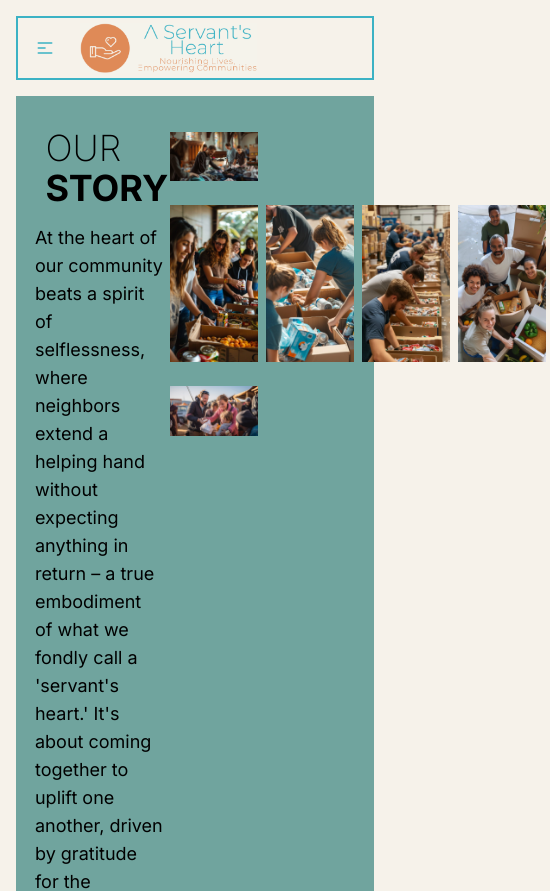
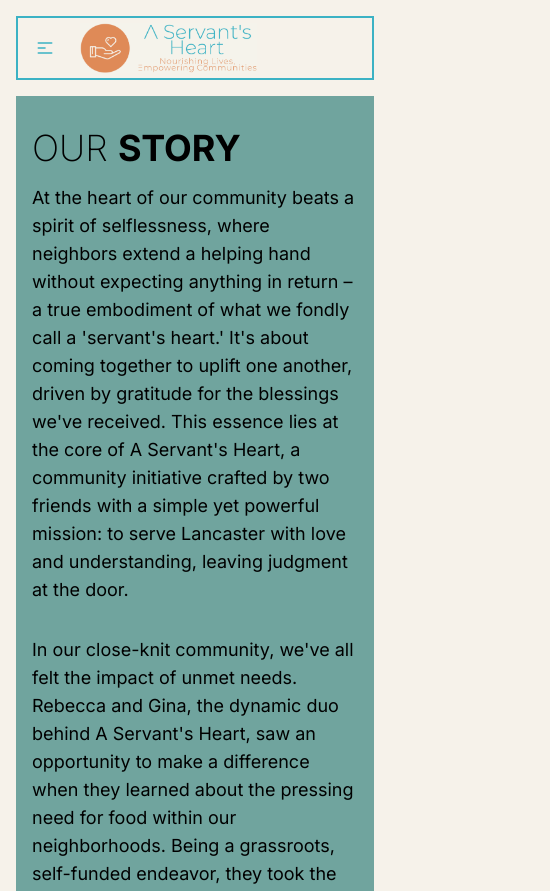
Before and after one commit to Jstanion/servants-heart, a Next.js app: page /story in a window 390 px wide. Shown: the top 891 px of the page, 550 px wide, since content can reach past the window. Built offline with nearby package versions, Linux system fonts and the light colour scheme.

Commit message:
flex properties and page break limits added for mobile screen resize

```diff
--- a/app/story/page.jsx
+++ b/app/story/page.jsx
@@ -3,9 +3,9 @@ import Image from "next/image";
 
 const OurStory = () => {
   return (
-    <div className="flex w-full h-full my-4 p-4 bg-info">
-      <div className="flex justify-center items-start w-3/5">
-        <section className="flex flex-col justify-center items-center my-4 w-4/5">
+    <div className="flex flex-col lg:flex-row w-full h-full my-4 p-4 bg-info">
+      <div className="flex justify-center items-start lg:w-3/5">
+        <section className="flex flex-col justify-center items-center my-4 lg:w-4/5">
           <div className="w-full">
             <h1 className="text-4xl text-start font-extralight">
               OUR <span className="font-bold">STORY</span>
@@ -58,7 +58,7 @@ const OurStory = () => {
           </p>
         </section>
       </div>
-      <div className="flex flex-col justify-center items-center h-fit my-4 mr-24">
+      <div className="flex flex-col justify-center items-center h-fit my-4 lg:mr-24">
         <Image
           src="/story1.jpg"
           alt="Food donations on table"
@@ -66,7 +66,7 @@ const OurStory = () => {
           height={400}
           className="w-fit p-1"
         />
-          <div className="flex justify-between w-full my-4">
+        <div className="flex flex-wrap justify-between mx-3 my-4">
           <Image
             src="/story2.jpg"
             alt="Food donations on table"
```
Lines whose indentation alone changed are shown as unchanged.
